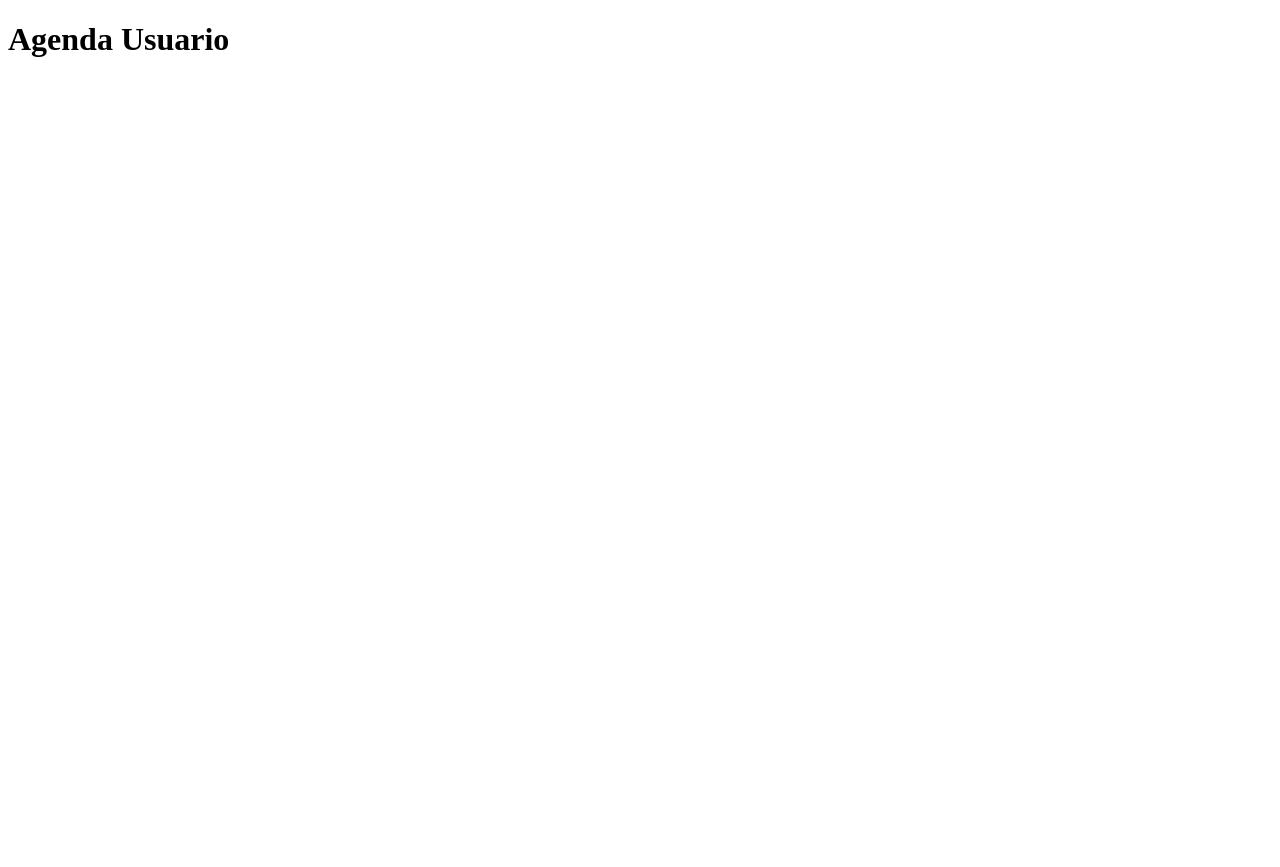
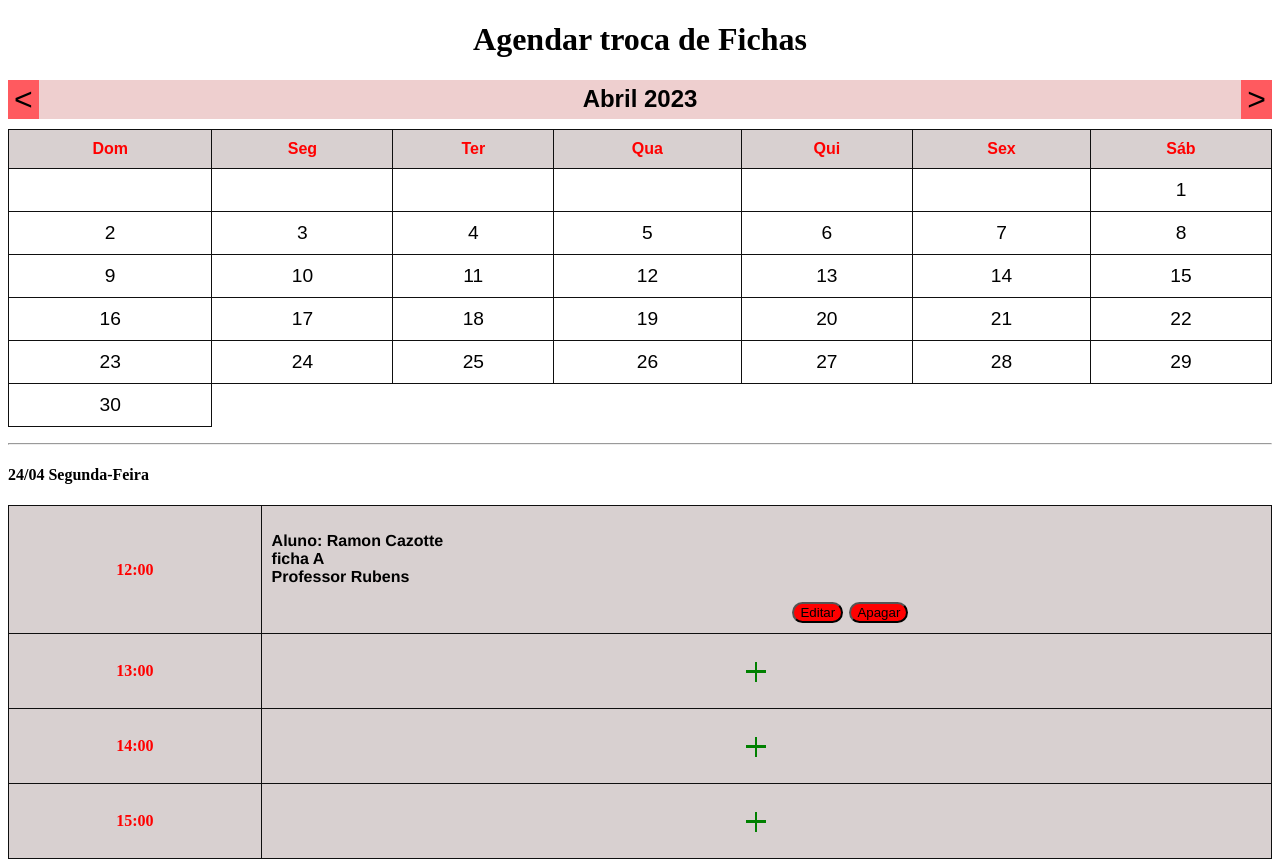
Before and after one commit to BrenoOrtenzio/ProjetoInterdisciplinarI, a plain HTML site: page AgendaUsuario/index.html in a window 1280 px wide. Before the commit the page ends 800 px from the top, so only its background shows below. Drawn offline with Linux system fonts and the light colour scheme.

Commit message:
agenda de ficha usuario

```diff
--- a/AgendaUsuario/index.html
+++ b/AgendaUsuario/index.html
@@ -1,12 +1,98 @@
 <!DOCTYPE html>
-<html lang="pt-br">
+<html lang="en">
+
 <head>
     <meta charset="UTF-8">
     <meta http-equiv="X-UA-Compatible" content="IE=edge">
     <meta name="viewport" content="width=device-width, initial-scale=1.0">
+    <link rel="stylesheet" href="style.css">
+
     <title>Document</title>
 </head>
+
+<header>
+    <h1 class="tituloDaPagina">Agendar troca de Fichas</h1>
+
+</header>
+
 <body>
-    <h1>Agenda Usuario</h1>
+    <div class="calendario">
+        <div class="cabecalho">
+            <button id="mes-anterior">&lt;</button>
+            <h2 id="titulo-mes"></h2>
+            <button id="mes-proximo">&gt;</button>
+        </div>
+        <table id="tabela-calendario">
+            <thead>
+                <tr>
+                    <th>Dom</th>
+                    <th>Seg</th>
+                    <th>Ter</th>
+                    <th>Qua</th>
+                    <th>Qui</th>
+                    <th>Sex</th>
+                    <th>Sáb</th>
+                </tr>
+            </thead>
+            <tbody></tbody>
+        </table>
+    </div>
+    <script src="index.js"></script>
+    <p>
+        <hr>
+    </p>
+    <div class="diaEscolhido">
+        <h4>24/04 Segunda-Feira</h4>
+    </div>
+    <table id="horarios">
+
+        <tr style="height: 75px;">
+            <th style="width: 20%;">12:00</th>
+            <th><p>Aluno: Ramon Cazotte<br>ficha A <br>Professor Rubens</p>
+                <button class="apagar" style="position: relative;" type="button">Apagar</button>
+                <button class="editar" style="position: relative;" type="button">Editar</button>
+
+            </th>
+        </tr>
+
+        <tr style="height: 75px;">
+            <th style="width: 20%;">13:00</th>
+            <th style="text-align: center; vertical-align: middle;">
+                <div class="circulo">
+                <div class="plus"></div>
+            </div>
+            </th>
+        </tr>
+
+        <tr style="height: 75px;">
+            <th style="width: 20%;">14:00</th>
+            <th style="text-align: center; vertical-align: middle;">
+                <div class="circulo">
+                <div class="plus"></div>
+            </div>
+        </tr>
+
+        <tr style="height: 75px;">
+            <th style="width: 20%;">15:00</th>
+            <th style="text-align: center; vertical-align: middle;">
+                <div class="circulo">
+                <div class="plus"></div>
+            </div>
+        </tr>
+
+    </table>
+
 </body>
+
+</div>
+</div>
+
+</body>
+
 </html>
+
+</div>
+</div>
+</body>
+
+</html>
--- /dev/null
+++ b/AgendaUsuario/index.js
@@ -0,0 +1,73 @@
+
+const calendario = document.querySelector('.calendario');
+const tituloMes = document.querySelector('#titulo-mes');
+const mesAnterior = document.querySelector('#mes-anterior');
+const mesProximo = document.querySelector('#mes-proximo');
+const tabelaCalendario = document.querySelector('#tabela-calendario');
+const tbodyCalendario = document.querySelector('#tabela-calendario tbody');
+
+let data = new Date();
+
+mesAnterior.addEventListener('click', () => {
+    data.setMonth(data.getMonth() - 1);
+    renderizarCalendario();
+});
+
+mesProximo.addEventListener('click', () => {
+    data.setMonth(data.getMonth() + 1);
+    renderizarCalendario();
+});
+
+function renderizarCalendario() {
+    const mesAtual = data.getMonth();
+    const anoAtual = data.getFullYear();
+    const diasDoMes = new Date(anoAtual, mesAtual + 1, 0).getDate();
+    const primeiroDiaSemana = new Date(anoAtual, mesAtual, 1).getDay();
+
+    tituloMes.innerHTML = `${meses[mesAtual]} ${anoAtual}`;
+
+    tbodyCalendario.innerHTML = '';
+
+    let diaAtual = 1;
+
+    for (let i = 0; i < 6; i++) {
+        const linha = document.createElement('tr');
+
+        for (let j = 0; j < 7; j++) {
+            const celula = document.createElement('td');
+
+            if (i === 0 && j < primeiroDiaSemana) {
+                const textoCelula = document.createTextNode('');
+                celula.appendChild(textoCelula);
+            } else if (diaAtual > diasDoMes) {
+                break;
+            } else {
+                const textoCelula = document.createTextNode(diaAtual);
+                celula.appendChild(textoCelula);
+                diaAtual++;
+            }
+
+            linha.appendChild(celula);
+        }
+
+        tbodyCalendario.appendChild(linha);
+    }
+}
+
+const meses = [
+    'Janeiro',
+    'Fevereiro',
+    'Março',
+    'Abril',
+    'Maio',
+    'Junho',
+    'Julho',
+    'Agosto',
+    'Setembro',
+    'Outubro',
+    'Novembro',
+    'Dezembro'
+];
+
+
+renderizarCalendario();
--- /dev/null
+++ b/AgendaUsuario/style.css
@@ -0,0 +1,107 @@
+.tituloDaPagina{
+    text-align: center;
+}
+    .calendario {
+        font-family: Arial, sans-serif;
+    }
+
+    .cabecalho {
+        background-color: rgb(238, 207, 207);
+        display: flex;
+        justify-content: space-between;
+        align-items: center;
+        margin-bottom: 10px;
+    }
+
+    #titulo-mes {
+        font-size: 1.5em;
+        font-weight: bold;
+        text-align: center;
+        margin: 0;
+    }
+
+    #mes-anterior,
+    #mes-proximo {
+        border-color:black;
+        font-size: 2em;
+        background-color: #ff5a5f;
+        border: none;
+        cursor: pointer;
+    }
+
+    table {
+        width: 100%;
+        border-collapse: collapse;
+    }
+
+    th,
+    td {
+        padding: 10px;
+        text-align: center;
+        border: 1px solid #0f0f0f;
+    }
+    th {
+        color: red;
+    }
+    th p{
+        color:black;
+        font-family: 'Franklin Gothic Medium', 'Arial Narrow', Arial, sans-serif;
+    }
+
+    th {
+        background-color: #d8d0d0;
+        font-weight: bold;
+    }
+
+    td {
+        font-size: 1.2em;
+    }
+
+    @media screen and (max-width: 768px) {
+        .box {
+            width: 100%;
+        }
+    }
+    #horarios tr p{
+        text-align: left;
+
+    }
+
+    .plus {
+        width: 20px;
+        height: 2px;
+        right: 10px;
+        background-color: green;
+        margin: 0 auto;
+        position: relative;
+      }
+
+      .plus::before,
+      .plus::after {
+        content: "";
+        position: absolute;
+        top: 50%;
+        left: 0;
+        width: 100%;
+        height: 2px;
+        background-color: green;
+        transform: translateY(-50%);
+      }
+
+      .plus::before {
+        transform: rotate(90deg);
+      }
+
+      .plus::after {
+        transform: rotate(180deg);
+      }
+     .apagar{
+        left: 140px;
+        border-radius: 50px;
+        background-color: red;
+     }
+     .editar{
+        border-radius: 50px;
+        background-color: red;
+        left: 20px;
+     }
```
Also changed, not shown: AgendaUsuario/imagens/lixeira.png (added).
